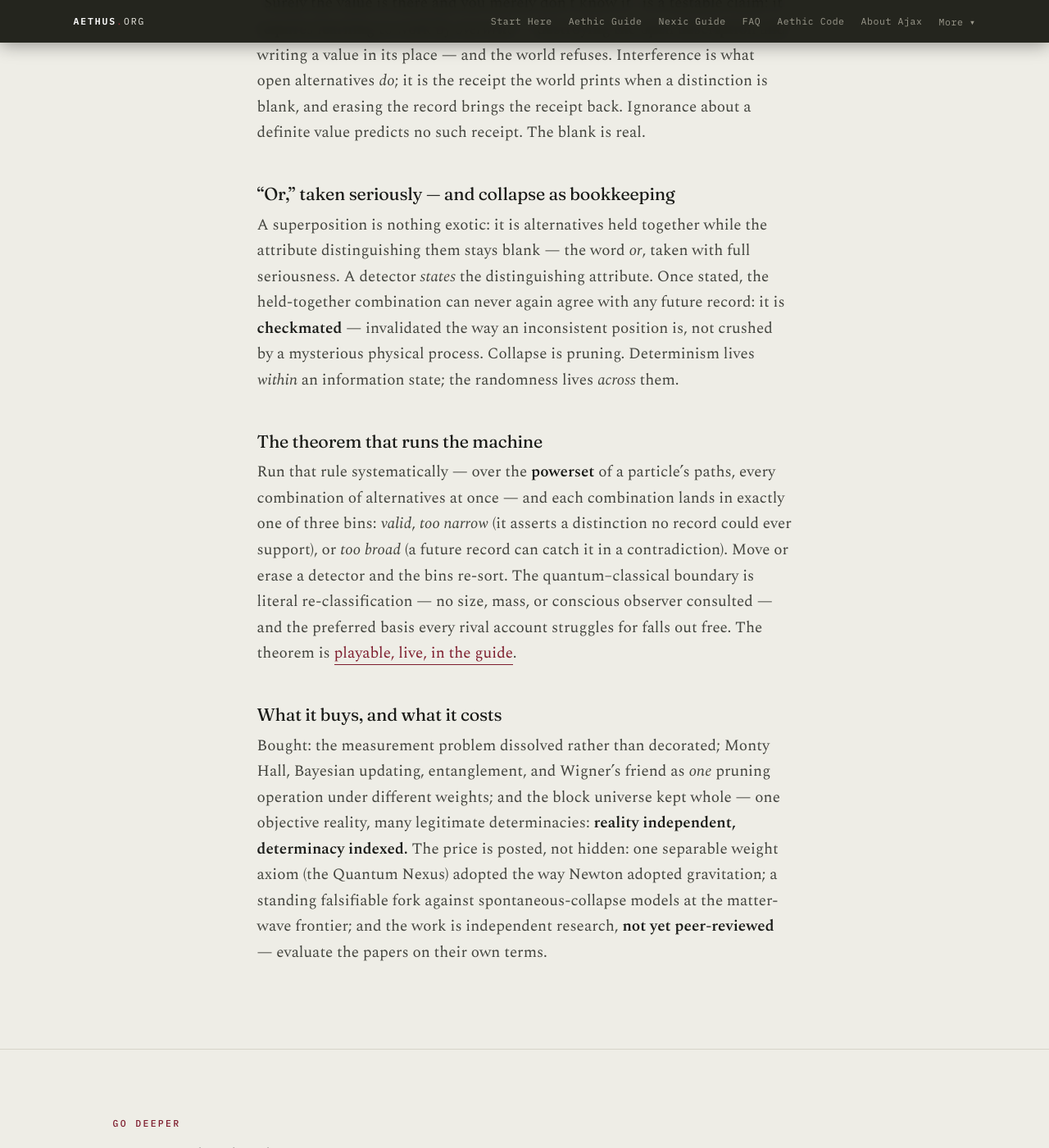
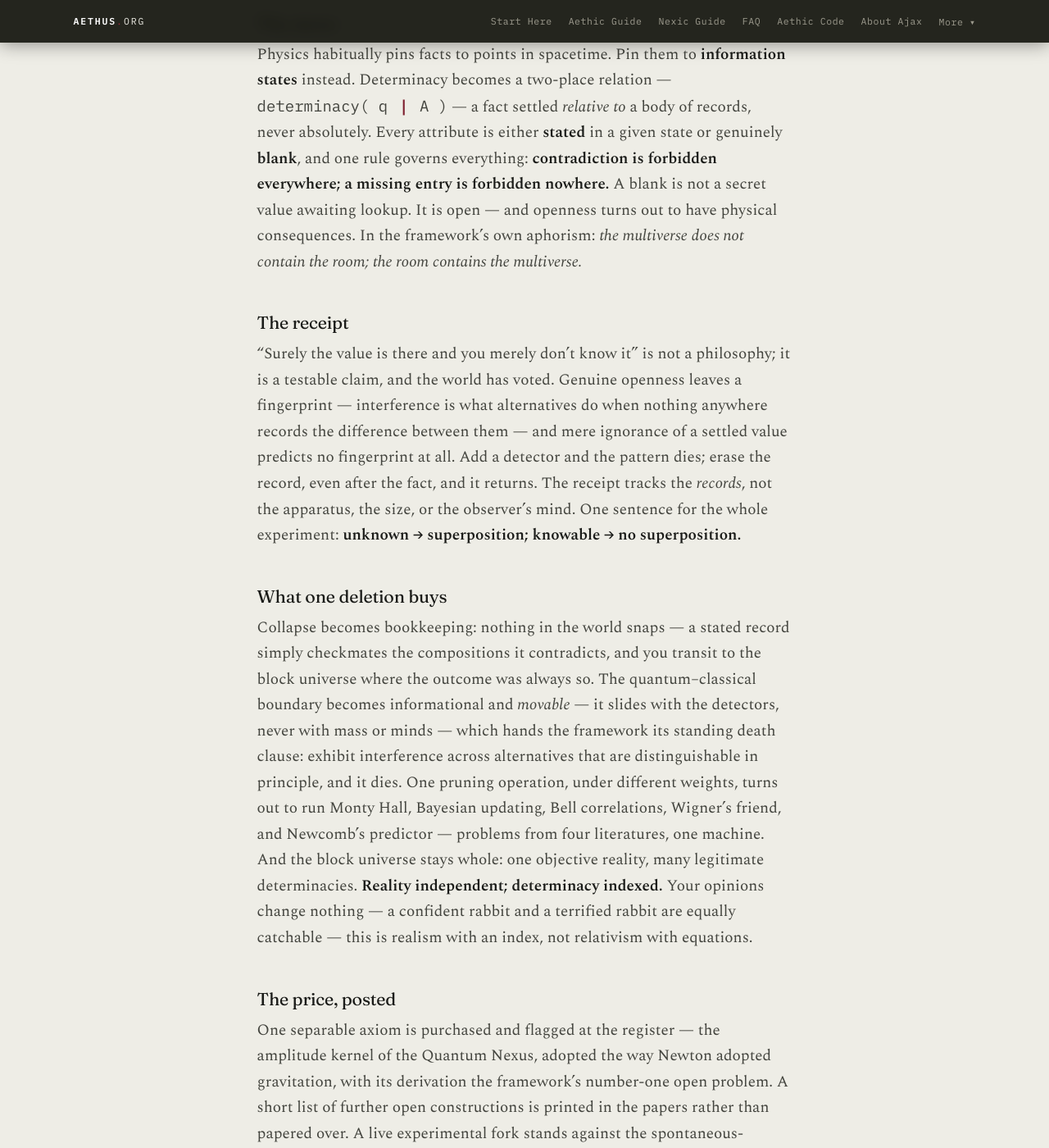
Before and after one commit to brunchwnewton/brunchwnewton.github.io, a Jekyll site: the page built from start-here.html, in a window 1280 px wide and 1400 px high, scrolled down 1254 px. Shown: the whole window at 82% size. Built offline with Jekyll 4.4.1, drawn with Linux system fonts in a browser that asks for light colours; some of the changed text lies outside the part shown.

Commit message:
Update start-here.html

```diff
--- a/start-here.html
+++ b/start-here.html
@@ -1,7 +1,7 @@
 ---
 layout: default
 title: "Start Here — Aethic Reasoning in Three Minutes | aethus.org"
-description: "The core of Aethic reasoning in a three-minute read: the single move, why it isn't just ignorance, how collapse becomes bookkeeping, and what it costs — with links one level deeper at every step."
+description: "The elevator pitch for Aethic reasoning — one move, what it buys, what it costs — in a four-minute read with every deeper door one click away."
 ---
 <link rel="preconnect" href="https://fonts.googleapis.com">
 <link rel="preconnect" href="https://fonts.gstatic.com" crossorigin>
@@ -245,14 +245,15 @@
 
 <header class="mast indexed">
   <div class="wide">
-    <div class="kicker">Start here &middot; the core idea &middot; a three-minute read</div>
+    <div class="kicker">Start here &middot; the elevator pitch &middot; a four-minute read</div>
     <h1>One move,<br><em>plainly.</em></h1>
-    <p class="standfirst">The whole of Aethic reasoning compresses to a single move about what facts are pinned to. Here is that move, why it isn&rsquo;t a trick of ignorance, what it does to quantum mechanics, and the price it pays &mdash; in three minutes, no formalism. Everything deeper is one click away.</p>
+    <p class="standfirst">Aethic reasoning compresses to one move about what facts are pinned to. Here is the move, the receipt the world prints for it, what one deletion buys across a century of puzzles, and the price list &mdash; posted, not hidden. Four minutes; every deeper door is one click away.</p>
     <div class="meta">
       <span>Aethic reasoning</span>
       <span class="rel">determinacy( q <span class="bar">&#8739;</span> A )</span>
       <span>by Ajax Benander</span>
       <span>no background assumed</span>
+      <span>not yet peer-reviewed</span>
     </div>
   </div>
 </header>
@@ -260,23 +261,26 @@
 <section>
   <div class="wide" style="max-width:44rem;">
     <div class="prose">
-      <h3>The problem, in three sentences</h3>
-      <p>Quantum mechanics is the most precisely confirmed theory in science, and it describes a world of held-open alternatives &mdash; superpositions &mdash; that evolve smoothly and never pick. Yet every measurement ever made returns exactly one definite outcome. Where the picking happens, and what counts as a &ldquo;measurement&rdquo; &mdash; that is the measurement problem; a century on, every interpretation still pays a famous price to answer it.</p>
+      <h3>Thirty seconds, if that&rsquo;s all you have</h3>
+      <p>Flip a coin and cover it. The old picture says a fact sits under your hand and your knowledge lags behind it. Aethic reasoning says the openness <em>is</em> the situation: facts are settled only relative to a body of records, and where the records are silent, the world holds the alternatives &mdash; really, in this room. Quantum mechanics stops being an exception and becomes the one place nature shows this openly. The buy: the measurement problem dissolves. The price: one flagged axiom, and open problems named instead of hidden. That&rsquo;s the pitch. The rest of this page is the same four sentences, earned.</p>
+
+      <h3>The itch</h3>
+      <p>Quantum theory is the most precisely confirmed description of nature ever produced, and it describes held-open alternatives that evolve smoothly and never choose &mdash; while every experiment ever performed returns exactly one outcome. Where the choosing happens, and what earns the name &ldquo;measurement,&rdquo; is a century-old question on which every school of interpretation still pays some famous price: new dynamics, infinite worlds, hidden values, or a shrug wearing mathematics.</p>
 
       <h3>The move</h3>
-      <p>Physics habitually pins facts to points in space and time. Aethic reasoning pins them to <strong>information states</strong> instead. Determinacy becomes a two-place relation &mdash; <span class="rel">determinate( q <span class="bar">&#8739;</span> A )</span> &mdash; a fact <em>q</em> is settled <em>relative to</em> a body of records <em>A</em>, never absolutely. Picture reality as kept in books: every attribute is either <strong>stated</strong> in your books or genuinely <strong>blank</strong>. And a blank is not a secret value waiting to be looked up. It is open &mdash; and openness has physical consequences.</p>
+      <p>Physics habitually pins facts to points in spacetime. Pin them to <strong>information states</strong> instead. Determinacy becomes a two-place relation &mdash; <span class="rel">determinacy( q <span class="bar">&#8739;</span> A )</span> &mdash; a fact settled <em>relative to</em> a body of records, never absolutely. Every attribute is either <strong>stated</strong> in a given state or genuinely <strong>blank</strong>, and one rule governs everything: <strong>contradiction is forbidden everywhere; a missing entry is forbidden nowhere.</strong> A blank is not a secret value awaiting lookup. It is open &mdash; and openness turns out to have physical consequences. In the framework&rsquo;s own aphorism: <em>the multiverse does not contain the room; the room contains the multiverse.</em></p>
 
-      <h3>Why a blank is not just ignorance</h3>
-      <p>&ldquo;Surely the value is there and you merely don&rsquo;t know it&rdquo; is a testable claim: it requires learning to work by <em>overwrite</em> &mdash; destroying the open description and writing a value in its place &mdash; and the world refuses. Interference is what open alternatives <em>do</em>; it is the receipt the world prints when a distinction is blank, and erasing the record brings the receipt back. Ignorance about a definite value predicts no such receipt. The blank is real.</p>
+      <h3>The receipt</h3>
+      <p>&ldquo;Surely the value is there and you merely don&rsquo;t know it&rdquo; is not a philosophy; it is a testable claim, and the world has voted. Genuine openness leaves a fingerprint &mdash; interference is what alternatives do when nothing anywhere records the difference between them &mdash; and mere ignorance of a settled value predicts no fingerprint at all. Add a detector and the pattern dies; erase the record, even after the fact, and it returns. The receipt tracks the <em>records</em>, not the apparatus, the size, or the observer&rsquo;s mind. One sentence for the whole experiment: <strong>unknown &rarr; superposition; knowable &rarr; no superposition.</strong></p>
 
-      <h3>&ldquo;Or,&rdquo; taken seriously &mdash; and collapse as bookkeeping</h3>
-      <p>A superposition is nothing exotic: it is alternatives held together while the attribute distinguishing them stays blank &mdash; the word <em>or</em>, taken with full seriousness. A detector <em>states</em> the distinguishing attribute. Once stated, the held-together combination can never again agree with any future record: it is <strong>checkmated</strong> &mdash; invalidated the way an inconsistent position is, not crushed by a mysterious physical process. Collapse is pruning. Determinism lives <em>within</em> an information state; the randomness lives <em>across</em> them.</p>
+      <h3>What one deletion buys</h3>
+      <p>Collapse becomes bookkeeping: nothing in the world snaps &mdash; a stated record simply checkmates the compositions it contradicts, and you transit to the block universe where the outcome was always so. The quantum&ndash;classical boundary becomes informational and <em>movable</em> &mdash; it slides with the detectors, never with mass or minds &mdash; which hands the framework its standing death clause: exhibit interference across alternatives that are distinguishable in principle, and it dies. One pruning operation, under different weights, turns out to run Monty Hall, Bayesian updating, Bell correlations, Wigner&rsquo;s friend, and Newcomb&rsquo;s predictor &mdash; problems from four literatures, one machine. And the block universe stays whole: one objective reality, many legitimate determinacies. <strong>Reality independent; determinacy indexed.</strong> Your opinions change nothing &mdash; a confident rabbit and a terrified rabbit are equally catchable &mdash; this is realism with an index, not relativism with equations.</p>
 
-      <h3>The theorem that runs the machine</h3>
-      <p>Run that rule systematically &mdash; over the <strong>powerset</strong> of a particle&rsquo;s paths, every combination of alternatives at once &mdash; and each combination lands in exactly one of three bins: <em>valid</em>, <em>too narrow</em> (it asserts a distinction no record could ever support), or <em>too broad</em> (a future record can catch it in a contradiction). Move or erase a detector and the bins re-sort. The quantum&ndash;classical boundary is literal re-classification &mdash; no size, mass, or conscious observer consulted &mdash; and the preferred basis every rival account struggles for falls out free. The theorem is <a class="link" href="/aethic-reasoning-guide.html">playable, live, in the guide</a>.</p>
+      <h3>The price, posted</h3>
+      <p>One separable axiom is purchased and flagged at the register &mdash; the amplitude kernel of the Quantum Nexus, adopted the way Newton adopted gravitation, with its derivation the framework&rsquo;s number-one open problem. A short list of further open constructions is printed in the papers rather than papered over. A live experimental fork stands against the spontaneous-collapse programs at the matter-wave frontier: they predict superposition breaks with scale; this framework predicts it never breaks given genuinely permanent inaccessibility. And the work is independent research, <strong>not yet peer-reviewed</strong> &mdash; the papers are public, the derivations are step-by-step, and the honest posture is provisional interest with the caution that absence of review calls for.</p>
 
-      <h3>What it buys, and what it costs</h3>
-      <p>Bought: the measurement problem dissolved rather than decorated; Monty Hall, Bayesian updating, entanglement, and Wigner&rsquo;s friend as <em>one</em> pruning operation under different weights; and the block universe kept whole &mdash; one objective reality, many legitimate determinacies: <strong>reality independent, determinacy indexed.</strong> The price is posted, not hidden: one separable weight axiom (the Quantum Nexus) adopted the way Newton adopted gravitation; a standing falsifiable fork against spontaneous-collapse models at the matter-wave frontier; and the work is independent research, <strong>not yet peer-reviewed</strong> &mdash; evaluate the papers on their own terms.</p>
+      <h3>Say it back</h3>
+      <p>Every fact is settled relative to a body of records; where the records are silent, the alternatives are real and here; learning is transit between permanent versions of everything; and the strangeness of the quantum is what that looks like on the one stage where no record can form. If that sentence survives contact with the pages one click below, the framework has done its job. If it doesn&rsquo;t, the papers will tell you exactly which joint failed.</p>
     </div>
   </div>
 </section>
@@ -287,7 +291,7 @@
     <div class="navgrid">
       <a href="/aethic-reasoning-guide.html">
         <div class="nt">The Aethic Guide <span class="arr">&rarr;</span></div>
-        <div class="nd">The full walkthrough &mdash; thirteen steps in plain English from an everyday sentence to the double slit, with the Powerset Invalidation Theorem as a live instrument.</div>
+        <div class="nd">The framework at six depths &mdash; pick your level, from first contact to research grade, with the papers as level six and the Powerset Invalidation Theorem live at Level 4. Pick your depth; each level is self-contained.</div>
       </a>
       <a href="https://philpapers.org/rec/BENARI-3">
         <div class="nt">&ldquo;In Brief&rdquo; &mdash; the paper &#8599;</div>
@@ -301,6 +305,14 @@
         <div class="nt">Questions &amp; Context <span class="arr">&rarr;</span></div>
         <div class="nd">The hardest objections answered directly &mdash; Many-Worlds, Bell, peer review &mdash; plus the human story behind the work.</div>
       </a>
+      <a href="/aethic_genealogy.html">
+        <div class="nt">The Genealogy <span class="arr">&rarr;</span></div>
+        <div class="nd">How the move was found &mdash; the dated, checkable record of the framework&rsquo;s development, from a preschool epiphany to the papers.</div>
+      </a>
+      <a href="/constraints_map.html">
+        <div class="nt">Threading the Needle <span class="arr">&rarr;</span></div>
+        <div class="nd">How the framework was actually derived &mdash; twenty-four derivations read as constraint-fields, each threaded by a single move.</div>
+      </a>
     </div>
   </div>
 </section>
```
